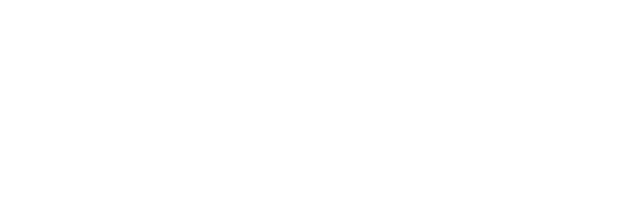
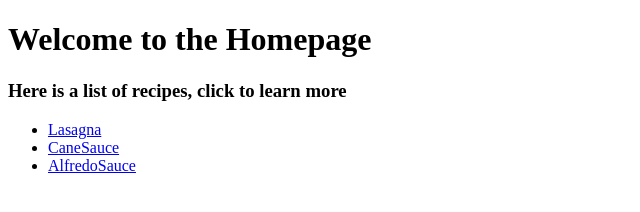
Before and after one commit to ben-m2002/RecipesProject, a plain HTML site: page index.html in a window 1280 px wide. Shown: the whole page, without its empty margins (0-640 px from the left). Drawn offline with Linux system fonts and the light colour scheme.

```diff
--- a/index.html
+++ b/index.html
@@ -5,6 +5,18 @@
         <title>Homepage</title>
     </head>
     <body>
-
+        <h1>Welcome to the Homepage</h1>
+        <h3>Here is a list of recipes, click to learn more</h3>
+        <ul>
+            <li>
+                <a href = "recipes/Lasagna.html">Lasagna</a>
+            </li>
+            <li>
+                <a href = "recipes/CaneSauce.html">CaneSauce</a>
+            </li>
+            <li>
+                <a href = "recipes/AlfredoSauce.html">AlfredoSauce</a>
+            </li>
+        </ul>
     </body>
 </html>
```
Also changed, not shown: recipes/AlfredoSauce.html (added), recipes/CaneSauce.html (added), recipes/Lasagna.html (added).
